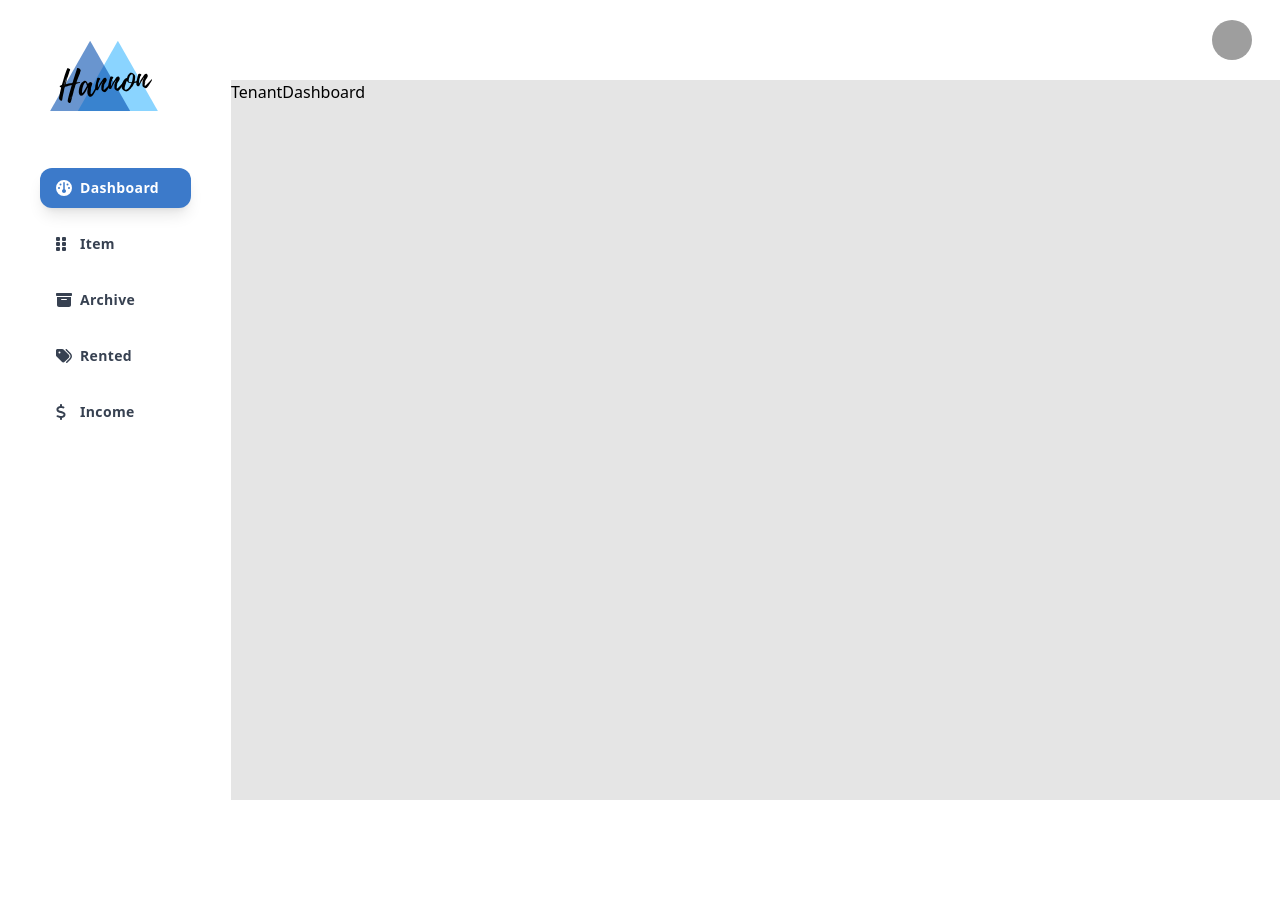
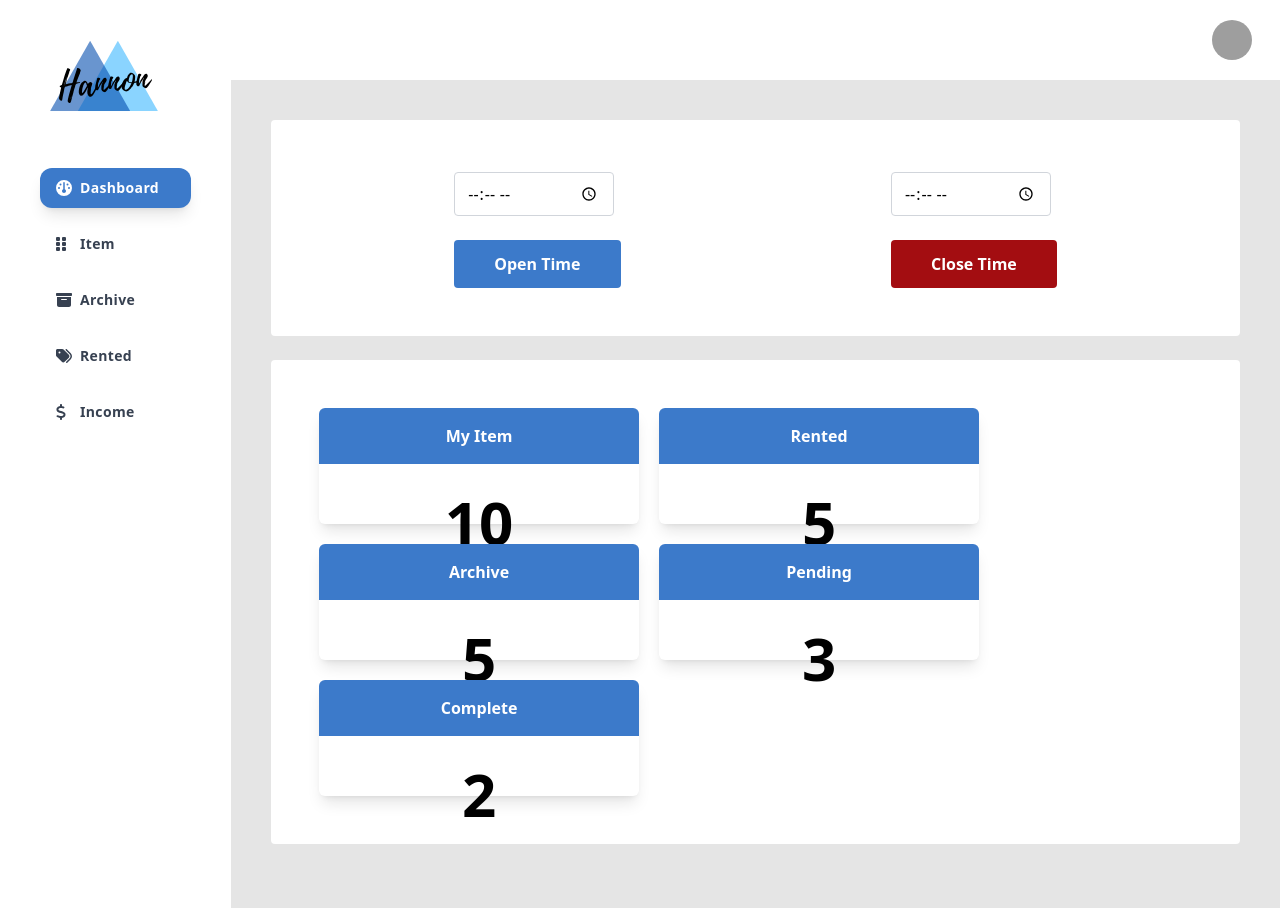
Before and after one commit to Hannon-App/FrontEnd, a React (Vite) app: page /dashboard-tenant in a window 1280 px wide. Before the commit the page ends 800 px from the top, so only its background shows below. Built offline with nearby package versions, Linux system fonts and the light colour scheme; grey boxes are pictures that could not be loaded.

Commit message:
feat: add card open time and card on dashboard tenant

```diff
--- /dev/null
+++ b/src/components/Button.tsx
@@ -0,0 +1,17 @@
+interface Button {
+  textBtn: string | any;
+  color: string;
+  onClick?: any;
+}
+const Button: React.FC<Button> = ({ textBtn, color, onClick }) => {
+  return (
+    <button
+      onClick={onClick}
+      className={`${color} px-10 py-3  hover:shadow-lg hover:text-opacity-90 font-semibold text-white rounded flex justify-center items-center w-full`}
+    >
+      {textBtn}
+    </button>
+  );
+};
+
+export default Button;
--- /dev/null
+++ b/src/components/Card.tsx
@@ -0,0 +1,22 @@
+interface Card {
+  title: string;
+  text: string | any;
+  color: string;
+}
+const Card: React.FC<Card> = ({ title, text, color }) => {
+  return (
+    <div className="w-80 shadow-lg rounded-md">
+  <div className={`px-8 py-4 ${color} rounded-t-md flex items-center justify-center`}>
+    <h1 className="font-semibold text-md text-white">{title}</h1>
+  </div>
+  <div className="flex justify-center h-40 items-center flex-col h-full"> {/* Add flex class here */}
+    <h1 className="font-semibold text-6xl">{text}</h1>
+  </div>
+</div>
+
+
+
+  );
+};
+
+export default Card;
--- a/src/pages/Login/LoginAdmin.tsx
+++ b/src/pages/Login/LoginAdmin.tsx
@@ -3,8 +3,7 @@ import { useNavigate } from "react-router-dom";
 import Cookies from "js-cookie";
 import axios from "axios";
 import Swal from "sweetalert2";
-
-import InputLogin from "../../components/InputLogin"
+import InputLogin from "../../components/Login/InputLogin";
 
 const LoginAdmin = () => {
     const navigate = useNavigate();
--- a/src/pages/Tenant/TenantDashboard/TenantDashboard.tsx
+++ b/src/pages/Tenant/TenantDashboard/TenantDashboard.tsx
@@ -1,11 +1,84 @@
-import React from 'react'
+import React, { useState } from "react";
 
-type Props = {}
+import Button from "../../../components/Button";
+import Card from "../../../components/Card";
+
+type Props = {};
 
 const TenantDashboard = (props: Props) => {
+  const [openTime, setOpenTime] = useState(""); // State for Open Time input
+  const [closeTime, setCloseTime] = useState(""); // State for Close Time input
+
+  const handleOpenTimeChange = (e: React.ChangeEvent<HTMLInputElement>) => {
+    setOpenTime(e.target.value);
+  };
+
+  const handleCloseTimeChange = (e: React.ChangeEvent<HTMLInputElement>) => {
+    setCloseTime(e.target.value);
+  };
+
+  const handleOpenTimeClick = () => {
+    // Handle the logic for Open Time here
+    console.log("Open Time: ", openTime);
+  };
+
+  const handleCloseTimeClick = () => {
+    // Handle the logic for Close Time here
+    console.log("Close Time: ", closeTime);
+  };
+
   return (
-    <div>TenantDashboard</div>
-  )
-}
+    <div className="p-10 h-full">
+      <div className="py-2 px-12 w-full bg-white rounded">
+        <div className="py-10 flex justify-around">
+          <div>
+            <div className="py-1 pb-6">
+              <input
+                type="time"
+                placeholder="Open Time"
+                value={openTime}
+                onChange={handleOpenTimeChange}
+                className="border border-gray-300 rounded px-3 py-2 w-40 focus:outline-none focus:border-blue-500"
+              />
+            </div>
+            <div>
+              <Button
+                textBtn="Open Time"
+                color="bg-bgBtn"
+                onClick={handleOpenTimeClick}
+              />
+            </div>
+          </div>
+          <div>
+            <div className="py-1 pb-6">
+              <input
+                type="time"
+                placeholder="Close Time"
+                value={closeTime}
+                onChange={handleCloseTimeChange}
+                className="border border-gray-300 rounded px-3 py-2 w-40 focus:outline-none focus:border-blue-500"
+              />
+            </div>
+            <div>
+              <Button
+                textBtn="Close Time"
+                color="bg-bgRed"
+                onClick={handleCloseTimeClick}
+              />
+            </div>
+          </div>
+        </div>
+      </div>
 
-export default TenantDashboard
+      <div className="my-6 py-12 px-12 w-full bg-white rounded flex flex-wrap gap-5">
+        <Card title="My Item" text="10" color="bg-bgBtn" />
+        <Card title="Rented" text="5" color="bg-bgBtn" />
+        <Card title="Archive" text="5" color="bg-bgBtn" />
+        <Card title="Pending" text="3" color="bg-bgBtn" />
+        <Card title="Complete" text="2" color="bg-bgBtn" />
+      </div>
+    </div>
+  );
+};
+
+export default TenantDashboard;
--- a/tailwind.config.js
+++ b/tailwind.config.js
@@ -6,6 +6,7 @@ export default {
       colors: {
         E5E5E5: "#E5E5E5",
         "7FC9F4": "#7FC9F4",
+        bgRed: "#A30D11",
         bgBtn: "#3C7ACA",
         subTitle: "#56576",
       },
```
